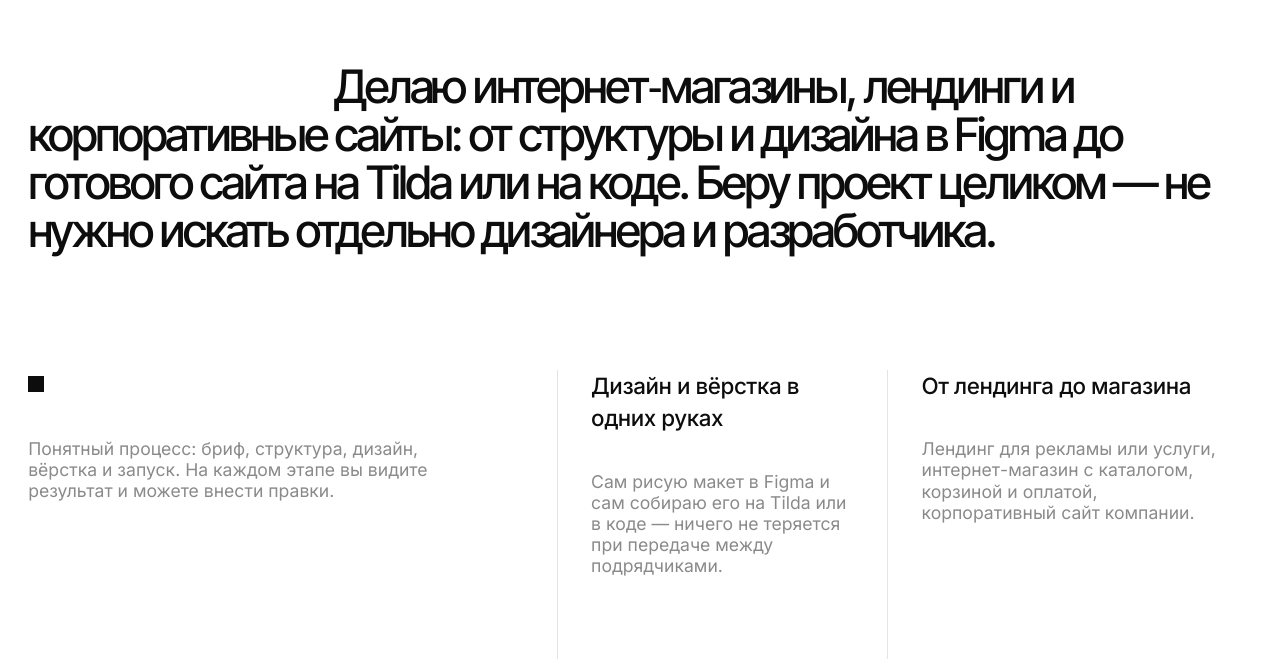
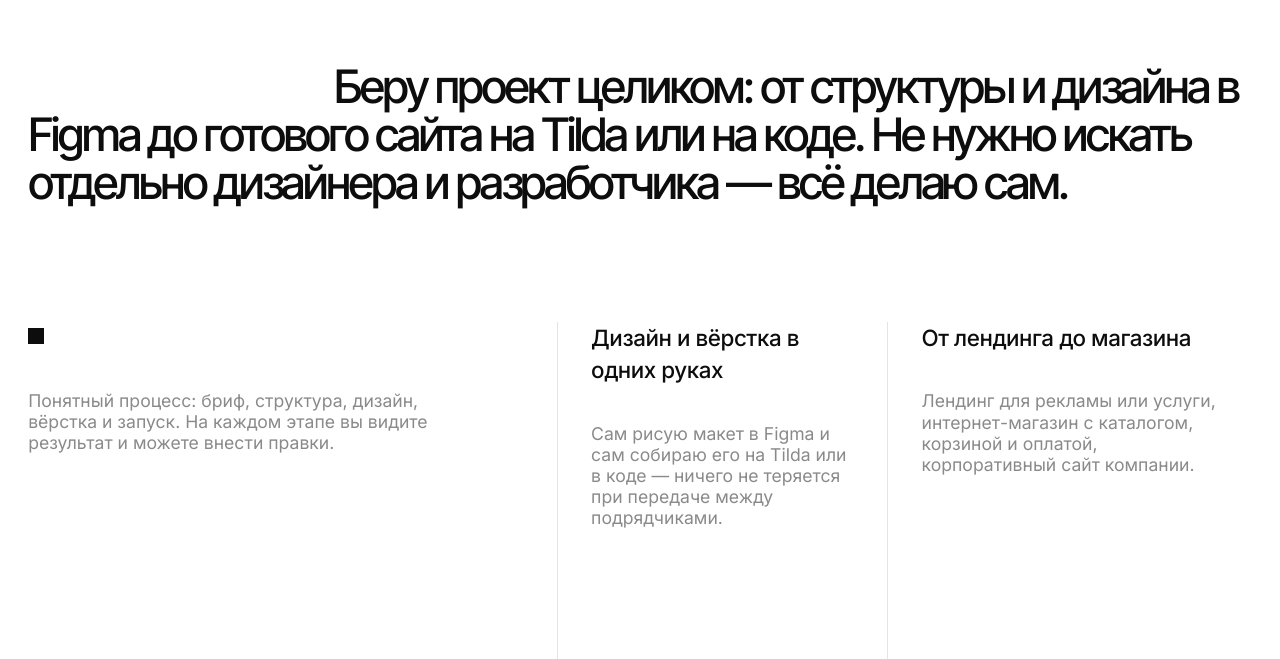
Before and after one commit to depresar/FaevDesign, a plain HTML site: page index.html in a window 1280 px wide. Shown: the part 865-1524 px from the top of the page. Drawn offline with Linux system fonts and the light colour scheme; animation ran at ten frames a second.

Commit message:
Reword manifesto so it does not repeat the hero headline
Co-Authored-By: Claude Opus 5.5 <noreply@anthropic.com>
Claude-Session: https://claude.ai/code/session_01B8JzorBwYD9xgAdkLgyuW4

```diff
--- a/index.html
+++ b/index.html
@@ -133,7 +133,7 @@
         <section class="intro section" id="about">
             <div class="container">
                 <p class="intro__text" data-haze>
-                    Делаю интернет‑магазины, лендинги и корпоративные сайты: от структуры и дизайна в Figma до готового сайта на Tilda или на коде. Беру проект целиком — не нужно искать отдельно дизайнера и разработчика.
+                    Беру проект целиком: от структуры и дизайна в Figma до готового сайта на Tilda или на коде. Не нужно искать отдельно дизайнера и разработчика — всё делаю сам.
                 </p>
 
                 <div class="intro__grid">
--- a/js/i18n.js
+++ b/js/i18n.js
@@ -37,7 +37,7 @@ const EN = {
     'Открыт для проектов на 2026 год': 'Open for projects in 2026',
 
     // Манифест и цифры
-    'Делаю интернет‑магазины, лендинги и корпоративные сайты: от структуры и дизайна в Figma до готового сайта на Tilda или на коде. Беру проект целиком — не нужно искать отдельно дизайнера и разработчика.': 'I build online stores, landing pages and corporate websites: from structure and design in Figma to a finished site on Tilda or in code. I take the whole project — no need to look for a separate designer and developer.',
+    'Беру проект целиком: от структуры и дизайна в Figma до готового сайта на Tilda или на коде. Не нужно искать отдельно дизайнера и разработчика — всё делаю сам.': 'I take the whole project: from structure and design in Figma to a finished website on Tilda or in code. No need to look for a separate designer and developer — I do it all myself.',
     'Понятный процесс: бриф, структура, дизайн, вёрстка и запуск. На каждом этапе вы видите результат и можете внести правки.': 'A clear process: brief, structure, design, build and launch. At every stage you see the result and can request changes.',
     'Дизайн и вёрстка в одних руках': 'Design and build in one pair of hands',
     'Сам рисую макет в Figma и сам собираю его на Tilda или в коде — ничего не теряется при передаче между подрядчиками.':
```
